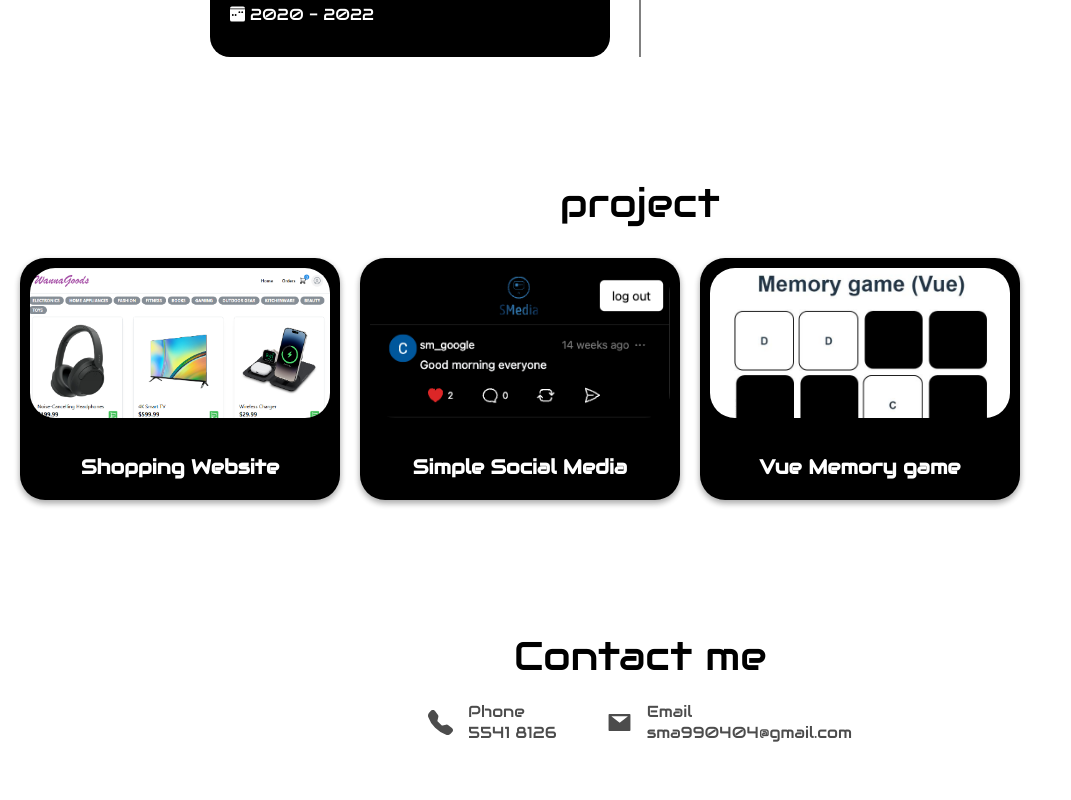
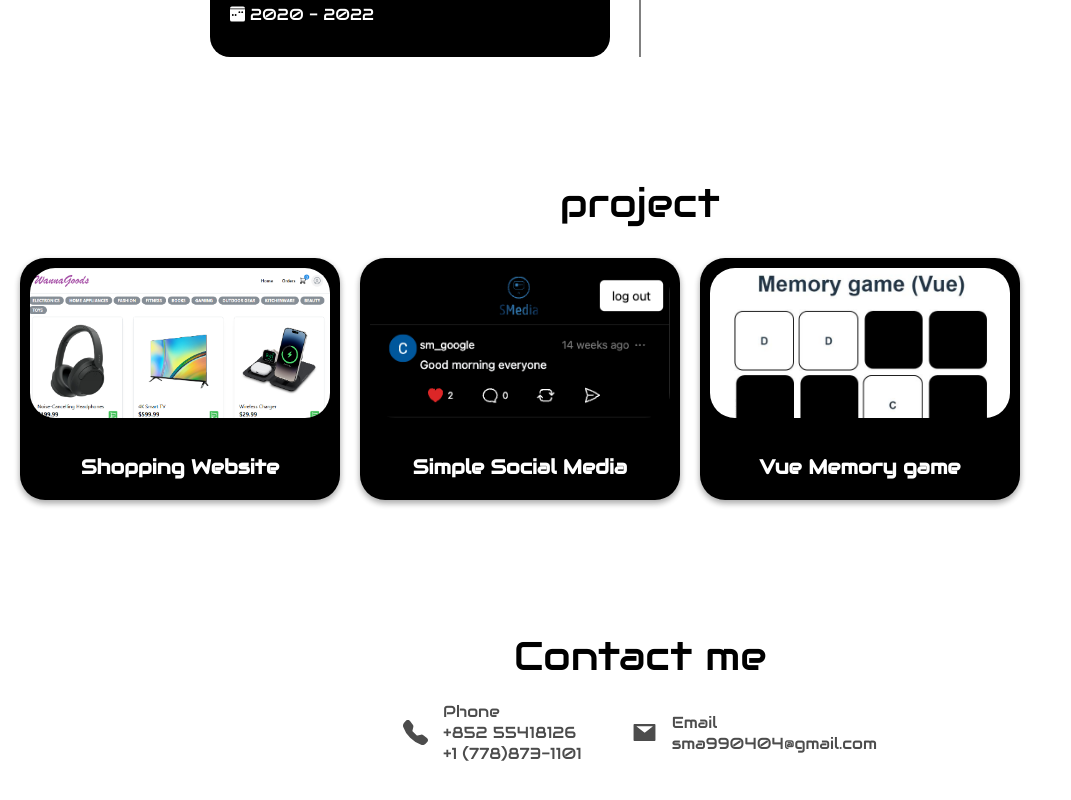
Before and after one commit to Yokkazuki/portfolio, a React (Create React App) app: page /#/home in a window 1280 px wide. Shown: the part 1672-2472 px from the top of the page, without its empty margins (0-1071 px from the left). Built offline with nearby package versions, Linux system fonts and the light colour scheme.

Commit message:
add canada tel no.

```diff
--- a/src/components/pages/Contact.js
+++ b/src/components/pages/Contact.js
@@ -1,19 +1,19 @@
-import React from "react"
-import "./Contact.scss"
-import { AiFillMail } from "react-icons/ai"
-import { BsFillTelephoneFill } from "react-icons/bs"
+import React from "react";
+import "./Contact.scss";
+import { AiFillMail } from "react-icons/ai";
+import { BsFillTelephoneFill } from "react-icons/bs";
 
 export default function Contact() {
-    return <div className="contact" id="contact">
-        <div className="header">
-            Contact me
-        </div>
+  return (
+    <div className="contact" id="contact">
+      <div className="header">Contact me</div>
       <div className="contact-list">
         <div className="contact-info">
           <BsFillTelephoneFill className="contact-icon" size="25px" />
           <div className="content">
             <div className="title">Phone</div>
-                    <span className="subtitle">5541 8126</span>
+            <div className="subtitle">{`+852 55418126`}</div>
+            <div className="subtitle">{`+1 (778)873-1101`}</div>
           </div>
         </div>
         <div className="contact-info">
@@ -25,4 +25,5 @@ export default function Contact() {
         </div>
       </div>
     </div>
+  );
 }
```
Lines whose indentation alone changed are shown as unchanged.
